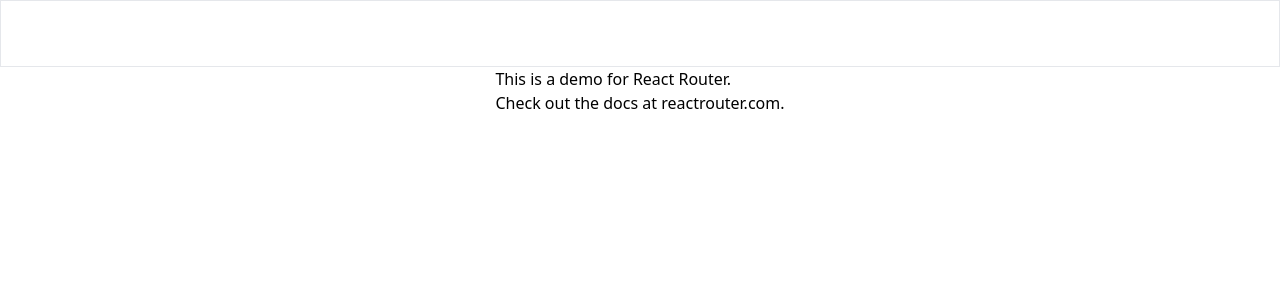
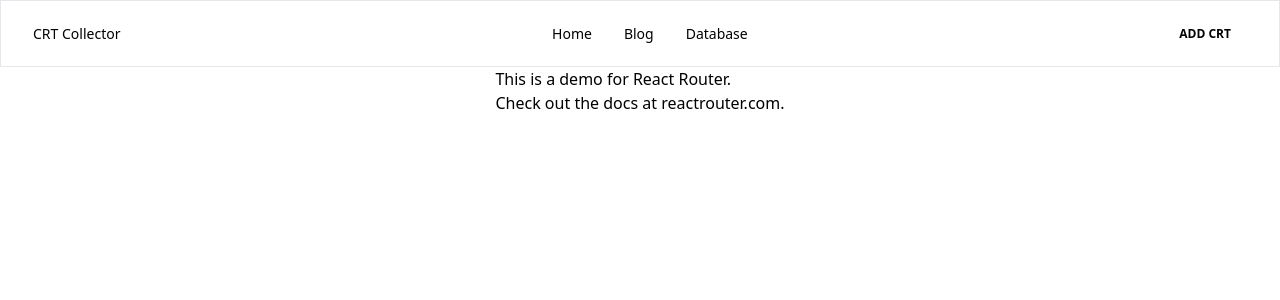
Before and after one commit to dlipford360/react-crt, a React (Vite) app: page / in a window 1280 px wide. Shown: the top 300 px of the page. Built offline with nearby package versions, Linux system fonts and the light colour scheme; no server answers; what urql would draw is missing.

Commit message:
text on navbar isnt white anymnore

```diff
--- a/src/components/navbar.tsx
+++ b/src/components/navbar.tsx
@@ -55,7 +55,7 @@
 
   return (
     <div>
-      <Navbar className="mx-auto max-w-screen-xl py-2 px-4 lg:px-8 lg:py-4">
+      <Navbar className="mx-auto max-w-screen-xl py-2 px-4 lg:px-8 lg:py-4 text-blue-gray-900">
         <div className="container mx-auto flex items-center justify-between text-blue-gray-900">
           <Typography
             variant="small"
@@ -68,6 +68,7 @@
             variant="gradient"
             size="sm"
             className="hidden lg:inline-block"
+            color="amber"
           >
             <span>Add CRT</span>
           </Button>
@@ -111,7 +112,13 @@
         </div>
         <MobileNav open={openNav}>
           {navList}
-          <Button variant="gradient" size="sm" fullWidth className="mb-2">
+          <Button
+            color="amber"
+            variant="gradient"
+            size="sm"
+            fullWidth
+            className="mb-2"
+          >
             <span>Add CRT</span>
           </Button>
         </MobileNav>
--- a/src/index.css
+++ b/src/index.css
@@ -1,4 +1,4 @@
- /* src/index.css */
+/* src/index.css */
 
 @tailwind base;
 @tailwind components;
--- a/src/main.tsx
+++ b/src/main.tsx
@@ -1,6 +1,5 @@
 import React from "react"
 import ReactDOM from "react-dom/client"
-import App from "./App"
 import "./index.css"
 import { createClient, Provider } from "urql"
 import ErrorPage from "./error-page"
--- a/tailwind.config.cjs
+++ b/tailwind.config.cjs
@@ -1,8 +1,6 @@
 /** @type {import('tailwindcss').Config} */
 module.exports = {
-  content: [
-    "./src/**/*.tsx"
-  ],
+  content: ["./src/**/*.tsx"],
   theme: {
     extend: {},
   },
```
